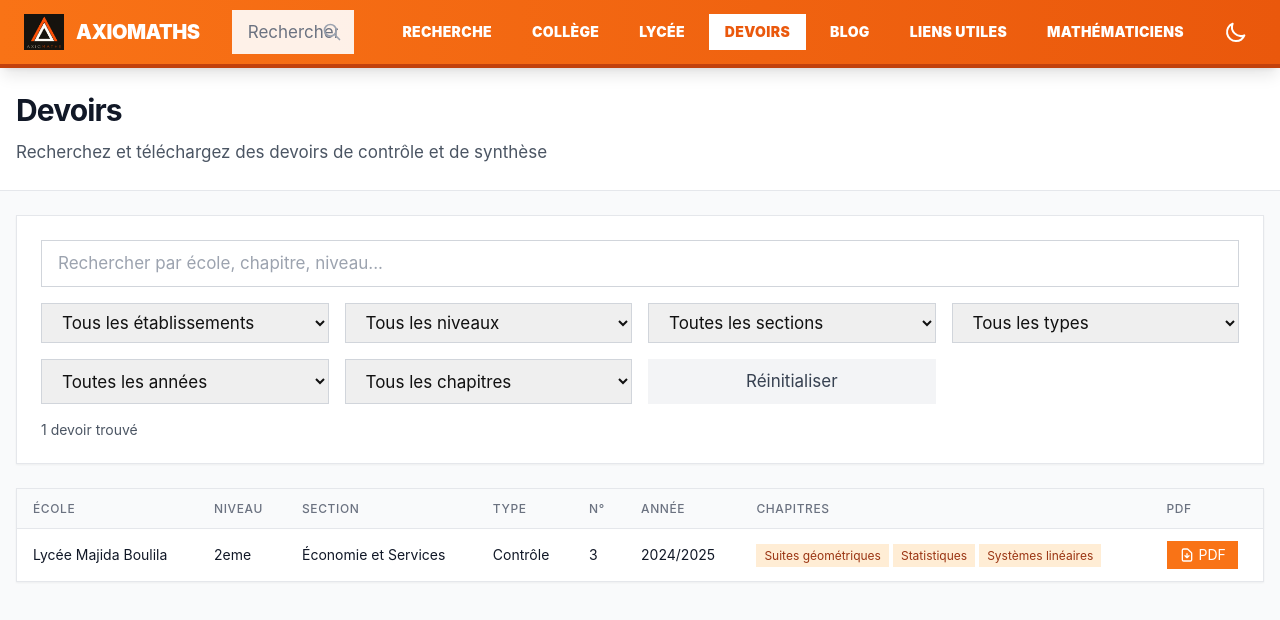
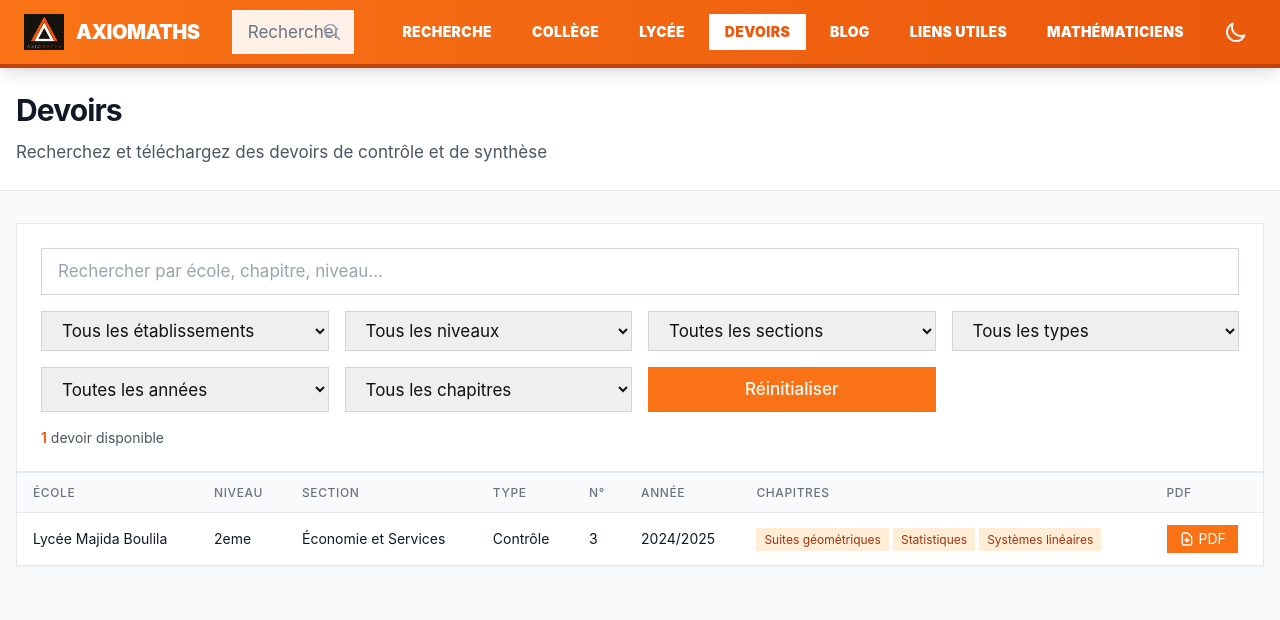
Before and after one commit to Seifeddin84/axiomaths, a Next.js app: page /devoirs in a window 1280 px wide. Shown: the top 620 px of the page. Built offline with nearby package versions, Linux system fonts and the light colour scheme.

Commit message:
Fix devoirs filters: switch to js-yaml, add static filters, orange button

```diff
--- a/src/app/devoirs/page.tsx
+++ b/src/app/devoirs/page.tsx
@@ -1,13 +1,11 @@
-import { getAllExams, getExamFilterOptions } from '@/lib/exams';
+import { getAllExams, getExamFilterOptions, getExamChapters } from '@/lib/exams';
 import DevoirsSearchTable from '@/components/DevoirsSearchTable';
 
 // Server component - fetches data at build time
 export default function DevoirsPage() {
   const allExams = getAllExams();
-  const filterOptions = getExamFilterOptions(allExams);
-  // To debug
-  // console.log('🎯 Exams loaded in page component:', allExams); // ADD THIS LINE
-  // console.log('🎯 Filter options:', filterOptions); // ADD THIS LINE
+  const filterOptions = getExamFilterOptions(); // No longer needs exams parameter
+  const chapters = getExamChapters(allExams); // Get chapters from actual exams
 
   return (
     <div className="min-h-screen bg-gray-50">
@@ -22,7 +20,10 @@ export default function DevoirsPage() {
       </div>
 
       {/* Client component with search and filtering */}
-      <DevoirsSearchTable exams={allExams} filterOptions={filterOptions} />
+      <DevoirsSearchTable
+        exams={allExams}
+        filterOptions={{...filterOptions, chapters}}
+      />
     </div>
   );
 }
--- a/src/components/DevoirsSearchTable.tsx
+++ b/src/components/DevoirsSearchTable.tsx
@@ -1,16 +1,15 @@
 'use client';
 
 import { useState, useMemo } from 'react';
-import type { Exam } from '@/lib/exams';
+import { Exam } from '@/lib/exams';
 
 interface FilterOptions {
-  establishments: string[];
-  levels: string[];
-  sections: string[];
-  exam_types: string[];
-  years: string[];
-  chapters: string[];
-  schools: string[];
+  establishments: Array<{ value: string; label: string }>;
+  levels: Array<{ value: string; label: string }>;
+  sections: Array<{ value: string; label: string }>;
+  exam_types: Array<{ value: string; label: string }>;
+  years: Array<{ value: string; label: string }>;
+  chapters: Array<{ value: string; label: string }>;
 }
 
 interface Props {
@@ -19,6 +18,9 @@ interface Props {
 }
 
 export default function DevoirsSearchTable({ exams, filterOptions }: Props) {
+  // Search state
+  const [searchText, setSearchText] = useState('');
+
   // Filter states
   const [filters, setFilters] = useState({
     establishment: '',
@@ -28,9 +30,6 @@ export default function DevoirsSearchTable({ exams, filterOptions }: Props) {
     year: '',
     chapter: '',
   });
-
-  // Search text
-  const [searchText, setSearchText] = useState('');
 
   // Filtered exams
   const filteredExams = useMemo(() => {
@@ -43,7 +42,6 @@ export default function DevoirsSearchTable({ exams, filterOptions }: Props) {
       if (filters.section && exam.section !== filters.section) return false;
       if (filters.exam_type && exam.exam_type !== filters.exam_type) return false;
       if (filters.year && exam.year !== filters.year) return false;
-      if (filters.school && exam.school !== filters.school) return false;
       if (filters.chapter && !(exam.chapters || []).includes(filters.chapter)) return false;
 
       // Apply search text
@@ -69,14 +67,13 @@ export default function DevoirsSearchTable({ exams, filterOptions }: Props) {
       exam_type: '',
       year: '',
       chapter: '',
-      school: '',
     });
     setSearchText('');
   };
 
   return (
-    <div className="max-w-7xl mx-auto px-4 py-6">
-      <div className="bg-white rounded-lg shadow-sm border border-gray-200 p-6 mb-6">
+    <div className="max-w-7xl mx-auto px-4 py-8">
+      <div className="bg-white rounded-lg shadow-sm border border-gray-200 p-6">
         {/* Search Bar */}
         <div className="mb-4">
           <input
@@ -97,9 +94,9 @@ export default function DevoirsSearchTable({ exams, filterOptions }: Props) {
             className="px-4 py-2 border border-gray-300 rounded-lg focus:ring-2 focus:ring-orange-500 focus:border-transparent"
           >
             <option value="">Tous les établissements</option>
-            {(filterOptions.establishments || []).map(est => (
-              <option key={est} value={est}>
-                {est === 'lycee' ? 'Lycée' : 'Collège'}
+            {filterOptions.establishments.map(option => (
+              <option key={option.value} value={option.value}>
+                {option.label}
               </option>
             ))}
           </select>
@@ -111,8 +108,8 @@ export default function DevoirsSearchTable({ exams, filterOptions }: Props) {
             className="px-4 py-2 border border-gray-300 rounded-lg focus:ring-2 focus:ring-orange-500 focus:border-transparent"
           >
             <option value="">Tous les niveaux</option>
-            {(filterOptions.levels || []).map(level => (
-              <option key={level} value={level}>{level}</option>
+            {filterOptions.levels.map(option => (
+              <option key={option.value} value={option.value}>{option.label}</option>
             ))}
           </select>
 
@@ -123,8 +120,8 @@ export default function DevoirsSearchTable({ exams, filterOptions }: Props) {
             className="px-4 py-2 border border-gray-300 rounded-lg focus:ring-2 focus:ring-orange-500 focus:border-transparent"
           >
             <option value="">Toutes les sections</option>
-            {(filterOptions.sections || []).map(section => (
-              <option key={section} value={section}>{section}</option>
+            {filterOptions.sections.map(option => (
+              <option key={option.value} value={option.value}>{option.label}</option>
             ))}
           </select>
 
@@ -135,8 +132,8 @@ export default function DevoirsSearchTable({ exams, filterOptions }: Props) {
             className="px-4 py-2 border border-gray-300 rounded-lg focus:ring-2 focus:ring-orange-500 focus:border-transparent"
           >
             <option value="">Tous les types</option>
-            {(filterOptions.exam_types || []).map(type => (
-              <option key={type} value={type}>{type}</option>
+            {filterOptions.exam_types.map(option => (
+              <option key={option.value} value={option.value}>{option.label}</option>
             ))}
           </select>
 
@@ -147,8 +144,8 @@ export default function DevoirsSearchTable({ exams, filterOptions }: Props) {
             className="px-4 py-2 border border-gray-300 rounded-lg focus:ring-2 focus:ring-orange-500 focus:border-transparent"
           >
             <option value="">Toutes les années</option>
-            {(filterOptions.years || []).map(year => (
-              <option key={year} value={year}>{year}</option>
+            {filterOptions.years.map(option => (
+              <option key={option.value} value={option.value}>{option.label}</option>
             ))}
           </select>
 
@@ -157,35 +154,72 @@ export default function DevoirsSearchTable({ exams, filterOptions }: Props) {
             value={filters.chapter}
             onChange={(e) => setFilters({ ...filters, chapter: e.target.value })}
             className="px-4 py-2 border border-gray-300 rounded-lg focus:ring-2 focus:ring-orange-500 focus:border-transparent"
+            disabled={filterOptions.chapters.length === 0}
           >
-            <option value="">Tous les chapitres</option>
-            {(filterOptions.chapters || []).map(chapter => (
-              <option key={chapter} value={chapter}>{chapter}</option>
+            <option value="">
+              {filterOptions.chapters.length === 0 ? 'Chapitres (aucun pour le moment)' : 'Tous les chapitres'}
+            </option>
+            {filterOptions.chapters.map(option => (
+              <option key={option.value} value={option.value}>{option.label}</option>
             ))}
           </select>
 
           {/* Reset Button */}
           <button
             onClick={resetFilters}
-            className="px-4 py-2 bg-gray-100 text-gray-700 rounded-lg hover:bg-gray-200 transition-colors"
+            className="px-4 py-2 bg-orange-500 text-white rounded-lg hover:bg-orange-600 transition-colors font-medium"
           >
             Réinitialiser
           </button>
         </div>
 
         {/* Results Count */}
-        <div className="mt-4 text-sm text-gray-600">
-          {filteredExams.length} devoir{filteredExams.length !== 1 ? 's' : ''} trouvé{filteredExams.length !== 1 ? 's' : ''}
+        <div className="mt-4 text-sm">
+          {exams.length === 0 ? (
+            <div className="flex items-center gap-2 text-gray-500">
+              <svg className="w-5 h-5" fill="none" stroke="currentColor" viewBox="0 0 24 24">
+                <path strokeLinecap="round" strokeLinejoin="round" strokeWidth={2} d="M13 16h-1v-4h-1m1-4h.01M21 12a9 9 0 11-18 0 9 9 0 0118 0z" />
+              </svg>
+              <span>Base de données en cours de construction - Contenu ajouté régulièrement</span>
+            </div>
+          ) : filteredExams.length === exams.length ? (
+            <span className="text-gray-600">
+              <span className="font-semibold text-orange-600">{filteredExams.length}</span> devoir{filteredExams.length !== 1 ? 's' : ''} disponible{filteredExams.length !== 1 ? 's' : ''}
+            </span>
+          ) : (
+            <span className="text-gray-600">
+              <span className="font-semibold text-orange-600">{filteredExams.length}</span> devoir{filteredExams.length !== 1 ? 's' : ''} trouvé{filteredExams.length !== 1 ? 's' : ''} sur {exams.length} au total
+            </span>
+          )}
         </div>
       </div>
 
-      {/* Results Table */}
-      {filteredExams.length === 0 ? (
-        <div className="bg-white rounded-lg shadow-sm border border-gray-200 p-12 text-center">
-          <p className="text-gray-500">Aucun devoir trouvé avec ces critères</p>
-        </div>
-      ) : (
-        <div className="bg-white rounded-lg shadow-sm border border-gray-200 overflow-hidden">
+      {/* Results Table or Empty State */}
+      <div className="bg-white rounded-lg shadow-sm border border-gray-200 overflow-hidden">
+        {filteredExams.length === 0 ? (
+          <div className="p-12 text-center">
+            <div className="max-w-md mx-auto">
+              <svg className="w-16 h-16 mx-auto mb-4 text-gray-400" fill="none" stroke="currentColor" viewBox="0 0 24 24">
+                <path strokeLinecap="round" strokeLinejoin="round" strokeWidth={2} d="M9 12h6m-6 4h6m2 5H7a2 2 0 01-2-2V5a2 2 0 012-2h5.586a1 1 0 01.707.293l5.414 5.414a1 1 0 01.293.707V19a2 2 0 01-2 2z" />
+              </svg>
+              <h3 className="text-lg font-semibold text-gray-900 mb-2">
+                Aucun devoir disponible pour le moment
+              </h3>
+              <p className="text-gray-600">
+                La base de données contient actuellement <span className="font-semibold text-orange-600">{exams.length}</span> devoir{exams.length !== 1 ? 's' : ''}.
+                {exams.length === 0 ? (
+                  <span className="block mt-2 text-sm">
+                    📚 Nouveau contenu ajouté régulièrement - Revenez bientôt !
+                  </span>
+                ) : (
+                  <span className="block mt-2 text-sm">
+                    Essayez de modifier vos critères de recherche.
+                  </span>
+                )}
+              </p>
+            </div>
+          </div>
+        ) : (
           <div className="overflow-x-auto">
             <table className="w-full">
               <thead className="bg-gray-50 border-b border-gray-200">
@@ -277,8 +311,8 @@ export default function DevoirsSearchTable({ exams, filterOptions }: Props) {
               </tbody>
             </table>
           </div>
-        </div>
-      )}
+        )}
+      </div>
     </div>
   );
 }
--- a/src/lib/exams.ts
+++ b/src/lib/exams.ts
@@ -45,11 +45,15 @@ export function getAllExams(): Exam[] {
 
   // Check if directory exists
   if (!fs.existsSync(examsDir)) {
+    console.warn('⚠️ Exams directory not found:', examsDir);
     return [];
   }
 
   const files = fs.readdirSync(examsDir);
+  console.log('📁 Files in exams directory:', files);
+
   const yamlFiles = files.filter(file => file.endsWith('.yaml') || file.endsWith('.yml'));
+  console.log('📄 YAML files found:', yamlFiles);
 
   const exams: Exam[] = [];
 
@@ -57,9 +61,11 @@ export function getAllExams(): Exam[] {
     try {
       const filePath = path.join(examsDir, file);
       const fileContent = fs.readFileSync(filePath, 'utf-8');
+      console.log(`\n📖 Parsing ${file}...`);
+      console.log('Content length:', fileContent.length);
 
-      // Use js-yaml for pure YAML files
       const data = yaml.load(fileContent) as any;
+      console.log('✅ Parsed data:', JSON.stringify(data, null, 2));
 
       // Construct PDF URL
       const pdfUrl = `/exams/${data.filename}`;
@@ -69,9 +75,11 @@ export function getAllExams(): Exam[] {
         pdfUrl,
       } as Exam);
     } catch (error) {
-      console.error(`Error loading exam ${file}:`, error);
+      console.error(`❌ Error loading exam ${file}:`, error);
     }
   }
+
+  console.log(`\n✅ Total exams loaded: ${exams.length}`);
 
   // Sort by year (newest first), then by exam number
   return exams.sort((a, b) => {
@@ -82,29 +90,66 @@ export function getAllExams(): Exam[] {
 }
 
 /**
- * Get unique values for filters
+ * Get filter options - returns all possible values, not just what's in database
  */
-export function getExamFilterOptions(exams: Exam[]) {
-  // Handle empty exams array
+export function getExamFilterOptions() {
+  return {
+    // All establishment types
+    establishments: [
+      { value: 'college', label: 'Collège' },
+      { value: 'lycee', label: 'Lycée' },
+    ],
+
+    // All levels (collège: 7-9ème, lycée: 1-4ème)
+    levels: [
+      { value: '7eme', label: '7ème' },
+      { value: '8eme', label: '8ème' },
+      { value: '9eme', label: '9ème' },
+      { value: '1ere', label: '1ère' },
+      { value: '2eme', label: '2ème' },
+      { value: '3eme', label: '3ème' },
+      { value: '4eme', label: '4ème' },
+    ],
+
+    // All sections - VALUES MUST MATCH YAML DATA EXACTLY
+    sections: [
+      { value: 'Mathématiques', label: 'Mathématiques' },
+      { value: 'Sciences Expérimentales', label: 'Sciences Expérimentales' },
+      { value: 'Sciences Techniques', label: 'Sciences Techniques' },
+      { value: 'Sciences Informatiques', label: 'Sciences Informatiques' },
+      { value: 'Économie et Services', label: 'Économie et Services' },
+      { value: 'Lettres', label: 'Lettres' },
+      { value: 'Sport', label: 'Sport' },
+    ],
+
+    // Exam types
+    exam_types: [
+      { value: 'Devoir de contrôle', label: 'Devoir de contrôle' },
+      { value: 'Devoir de synthèse', label: 'Devoir de synthèse' },
+    ],
+
+   years: Array.from({ length: 10 }, (_, i) => {
+  const endYear = new Date().getFullYear() + 1 - i; // 2026, 2025, 2024...
+  const startYear = endYear - 1;
+  return {
+    value: `${startYear}/${endYear}`, // Still match YAML format for filtering
+    label: `${endYear}`, // Display only ending year
+  };
+}),
+
+    // Chapters - we'll keep this dynamic since there are too many
+    chapters: [],
+  };
+}
+
+/**
+ * Get chapters from existing exams (dynamic)
+ */
+export function getExamChapters(exams: Exam[]): Array<{ value: string; label: string }> {
   if (!exams || exams.length === 0) {
-    return {
-      establishments: [],
-      levels: [],
-      sections: [],
-      exam_types: [],
-      years: [],
-      chapters: [],
-      schools: [],
-    };
+    return [];
   }
 
-  return {
-    establishments: Array.from(new Set(exams.map(e => e.establishment_type))).sort(),
-    levels: Array.from(new Set(exams.map(e => e.level))).sort(),
-    sections: Array.from(new Set(exams.map(e => e.section))).sort(),
-    exam_types: Array.from(new Set(exams.map(e => e.exam_type))).sort(),
-    years: Array.from(new Set(exams.map(e => e.year))).sort().reverse(), // newest first
-    chapters: Array.from(new Set(exams.flatMap(e => e.chapters || []))).sort(),
-    schools: Array.from(new Set(exams.map(e => e.school))).sort(),
-  };
+  const chapters = Array.from(new Set(exams.flatMap(e => e.chapters || []))).sort();
+  return chapters.map(ch => ({ value: ch, label: ch }));
 }
```
